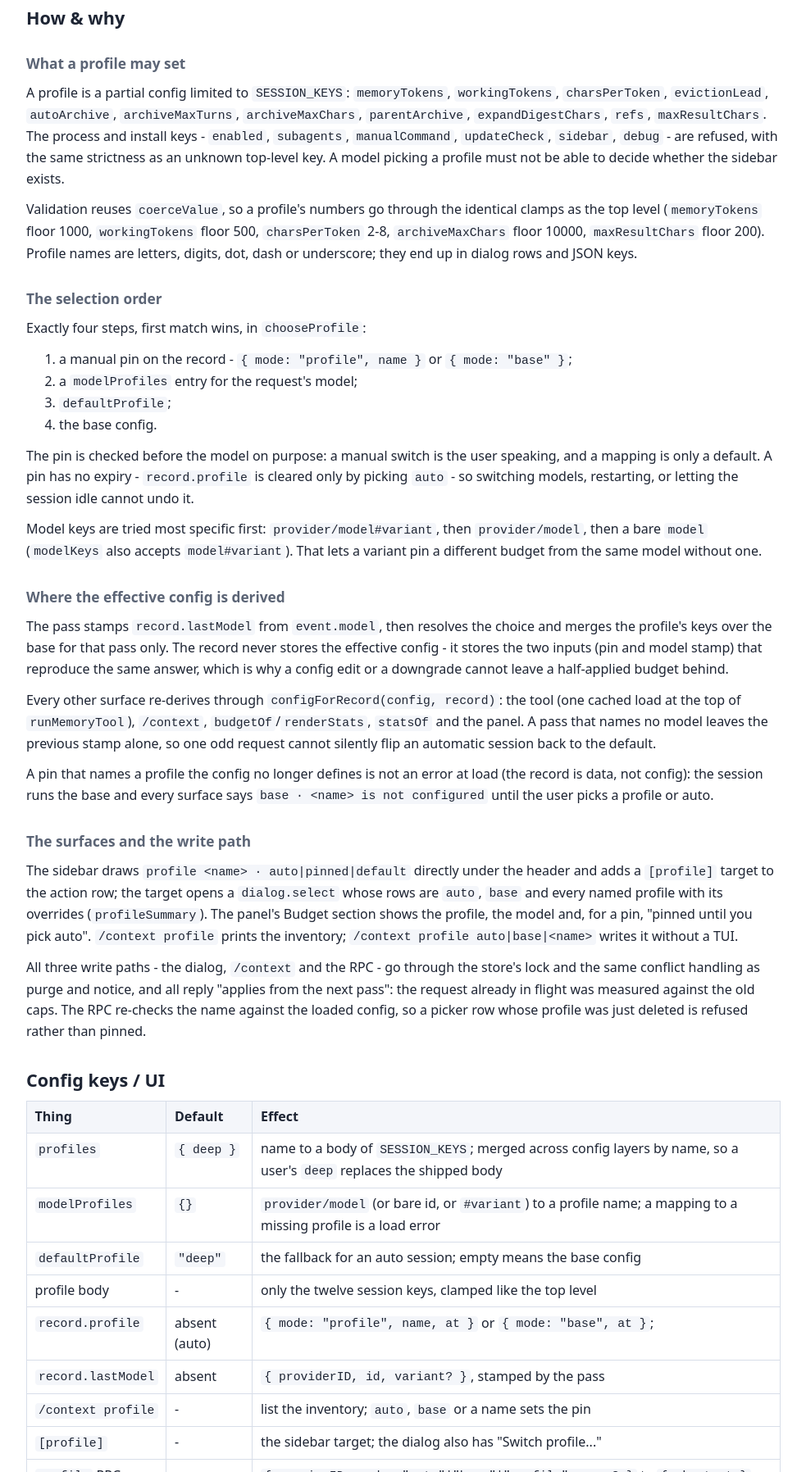
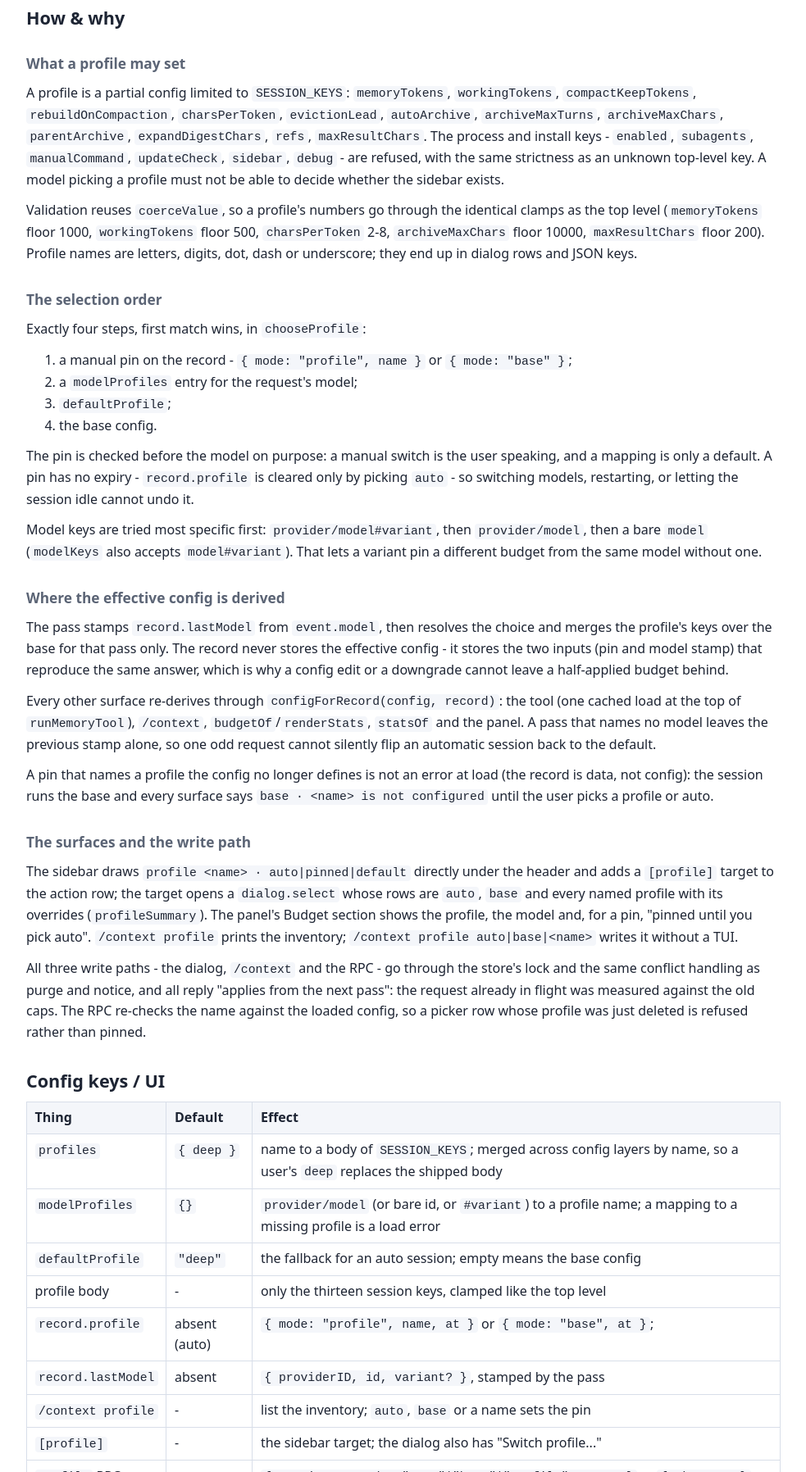
Before and after one commit to megablue/mega-smart-context, a website: page docs/features/profiles.html in a window 1280 px wide. Shown: the part 1220-3016 px from the top of the page at 82% size, without its empty margins (148-1131 px from the left). Drawn offline with Linux system fonts and the light colour scheme.

Commit message:
Bring the README up to date with append-only, raw and profiles

```diff
--- a/docs/features/profiles.html
+++ b/docs/features/profiles.html
@@ -66,7 +66,7 @@ hr{border:0;border-top:1px solid var(--line);margin:2rem 0}
 <section id="how-why">
 <h2>How &amp; why</h2>
 <h3>What a profile may set</h3>
-<p>A profile is a partial config limited to <code>SESSION_KEYS</code>: <code>memoryTokens</code>, <code>workingTokens</code>, <code>charsPerToken</code>, <code>evictionLead</code>, <code>autoArchive</code>, <code>archiveMaxTurns</code>, <code>archiveMaxChars</code>, <code>parentArchive</code>, <code>expandDigestChars</code>, <code>refs</code>, <code>maxResultChars</code>. The process and install keys - <code>enabled</code>, <code>subagents</code>, <code>manualCommand</code>, <code>updateCheck</code>, <code>sidebar</code>, <code>debug</code> - are refused, with the same strictness as an unknown top-level key. A model picking a profile must not be able to decide whether the sidebar exists.</p>
+<p>A profile is a partial config limited to <code>SESSION_KEYS</code>: <code>memoryTokens</code>, <code>workingTokens</code>, <code>compactKeepTokens</code>, <code>rebuildOnCompaction</code>, <code>charsPerToken</code>, <code>evictionLead</code>, <code>autoArchive</code>, <code>archiveMaxTurns</code>, <code>archiveMaxChars</code>, <code>parentArchive</code>, <code>expandDigestChars</code>, <code>refs</code>, <code>maxResultChars</code>. The process and install keys - <code>enabled</code>, <code>subagents</code>, <code>manualCommand</code>, <code>updateCheck</code>, <code>sidebar</code>, <code>debug</code> - are refused, with the same strictness as an unknown top-level key. A model picking a profile must not be able to decide whether the sidebar exists.</p>
 <p>Validation reuses <code>coerceValue</code>, so a profile's numbers go through the identical clamps as the top level (<code>memoryTokens</code> floor 1000, <code>workingTokens</code> floor 500, <code>charsPerToken</code> 2-8, <code>archiveMaxChars</code> floor 10000, <code>maxResultChars</code> floor 200). Profile names are letters, digits, dot, dash or underscore; they end up in dialog rows and JSON keys.</p>
 <h3>The selection order</h3>
 <p>Exactly four steps, first match wins, in <code>chooseProfile</code>:</p>
@@ -92,7 +92,7 @@ hr{border:0;border-top:1px solid var(--line);margin:2rem 0}
 <tr><td><code>profiles</code></td><td><code>{ deep }</code></td><td>name to a body of <code>SESSION_KEYS</code>; merged across config layers by name, so a user's <code>deep</code> replaces the shipped body</td></tr>
 <tr><td><code>modelProfiles</code></td><td><code>{}</code></td><td><code>provider/model</code> (or bare id, or <code>#variant</code>) to a profile name; a mapping to a missing profile is a load error</td></tr>
 <tr><td><code>defaultProfile</code></td><td><code>&quot;deep&quot;</code></td><td>the fallback for an auto session; empty means the base config</td></tr>
-<tr><td>profile body</td><td>-</td><td>only the twelve session keys, clamped like the top level</td></tr>
+<tr><td>profile body</td><td>-</td><td>only the thirteen session keys, clamped like the top level</td></tr>
 <tr><td><code>record.profile</code></td><td>absent (auto)</td><td><code>{ mode: &quot;profile&quot;, name, at }</code> or <code>{ mode: &quot;base&quot;, at }</code>; </td></tr>
 <tr><td><code>record.lastModel</code></td><td>absent</td><td><code>{ providerID, id, variant? }</code>, stamped by the pass</td></tr>
 <tr><td><code>/context profile</code></td><td>-</td><td>list the inventory; <code>auto</code>, <code>base</code> or a name sets the pin</td></tr>
--- a/package.json
+++ b/package.json
@@ -1,6 +1,6 @@
 {
   "name": "mega-smart-context",
-  "version": "0.1.59",
+  "version": "0.1.60",
   "megaSmartContext": {
     "countBase": 3
   },
```
Also changed, not shown: README.md, 1 other file.
